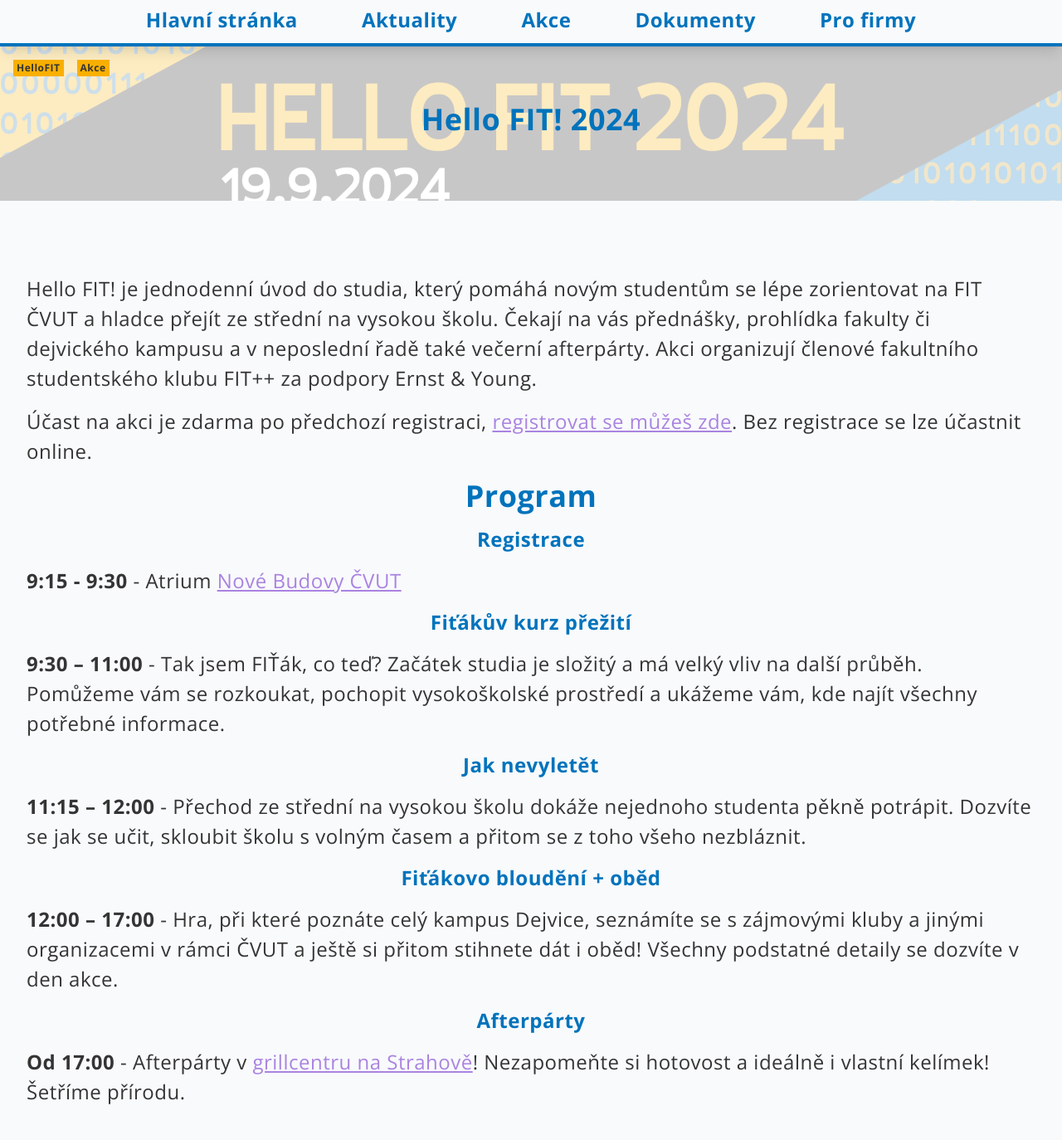
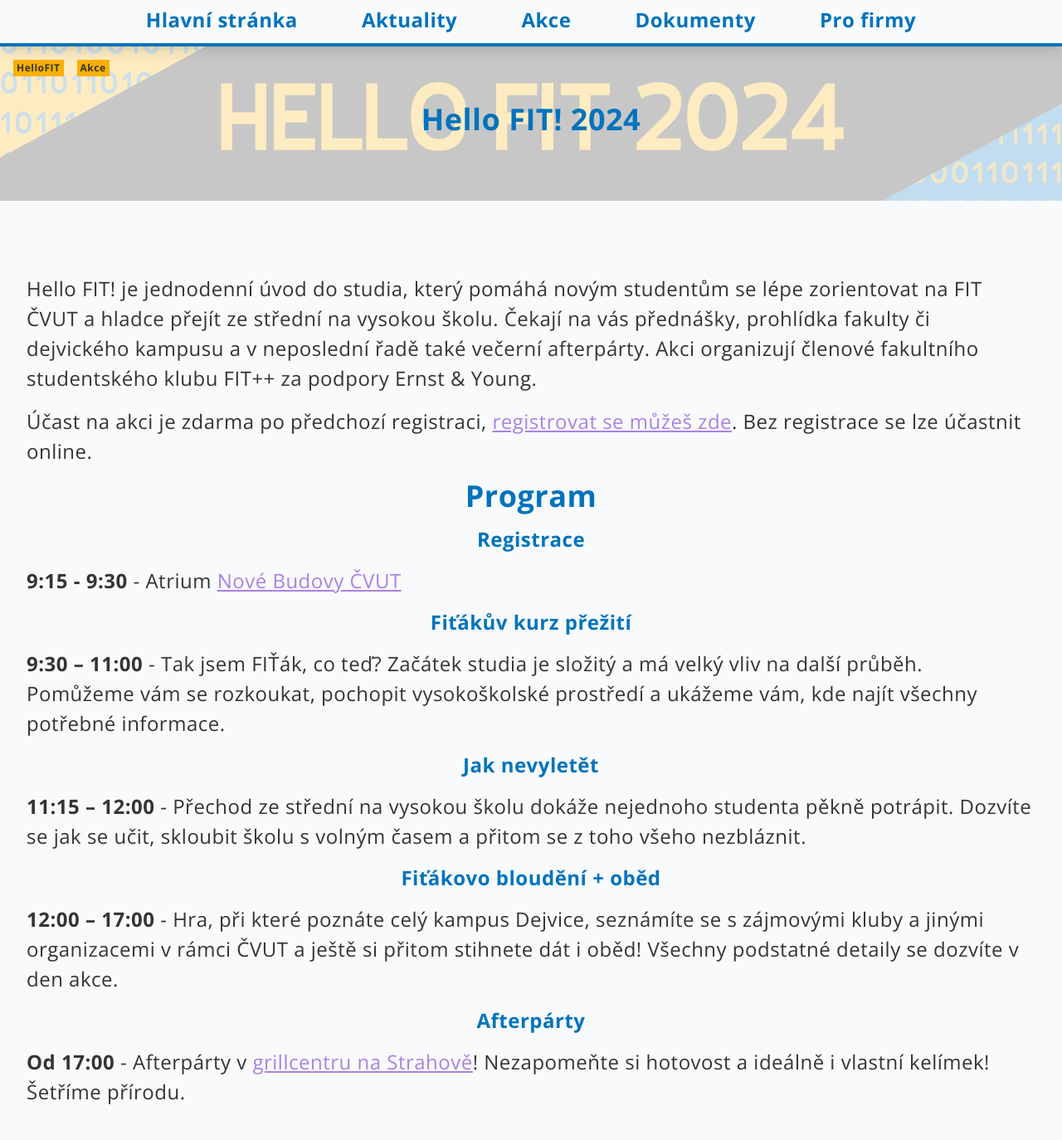
Before and after one commit to klubFITpp/klubfitpp, a Jekyll site: the page built from _events/2024-09-19-hello-fit-24.md, in a window 1280 px wide. Shown: the whole page at 83% size. Built offline with Jekyll 4.4.1, drawn with Linux system fonts in a browser that asks for light colours.

Commit message:
hello fit banner with ey

```diff
--- a/_events/2024-09-19-hello-fit-24.md
+++ b/_events/2024-09-19-hello-fit-24.md
@@ -7,7 +7,7 @@ categories:
 tags:
   - HelloFIT
   - Akce
-img: "/assets/images/event/hello_fit_24.png"
+img: "/assets/images/event/hellofit2024_ey.png"
 ---
 
 Hello FIT! je jednodenní úvod do studia, který pomáhá novým studentům se lépe zorientovat na FIT ČVUT a hladce přejít ze střední na vysokou školu.
```
Also changed, not shown: assets/images/event/hellofit2024_ey.png (added).
